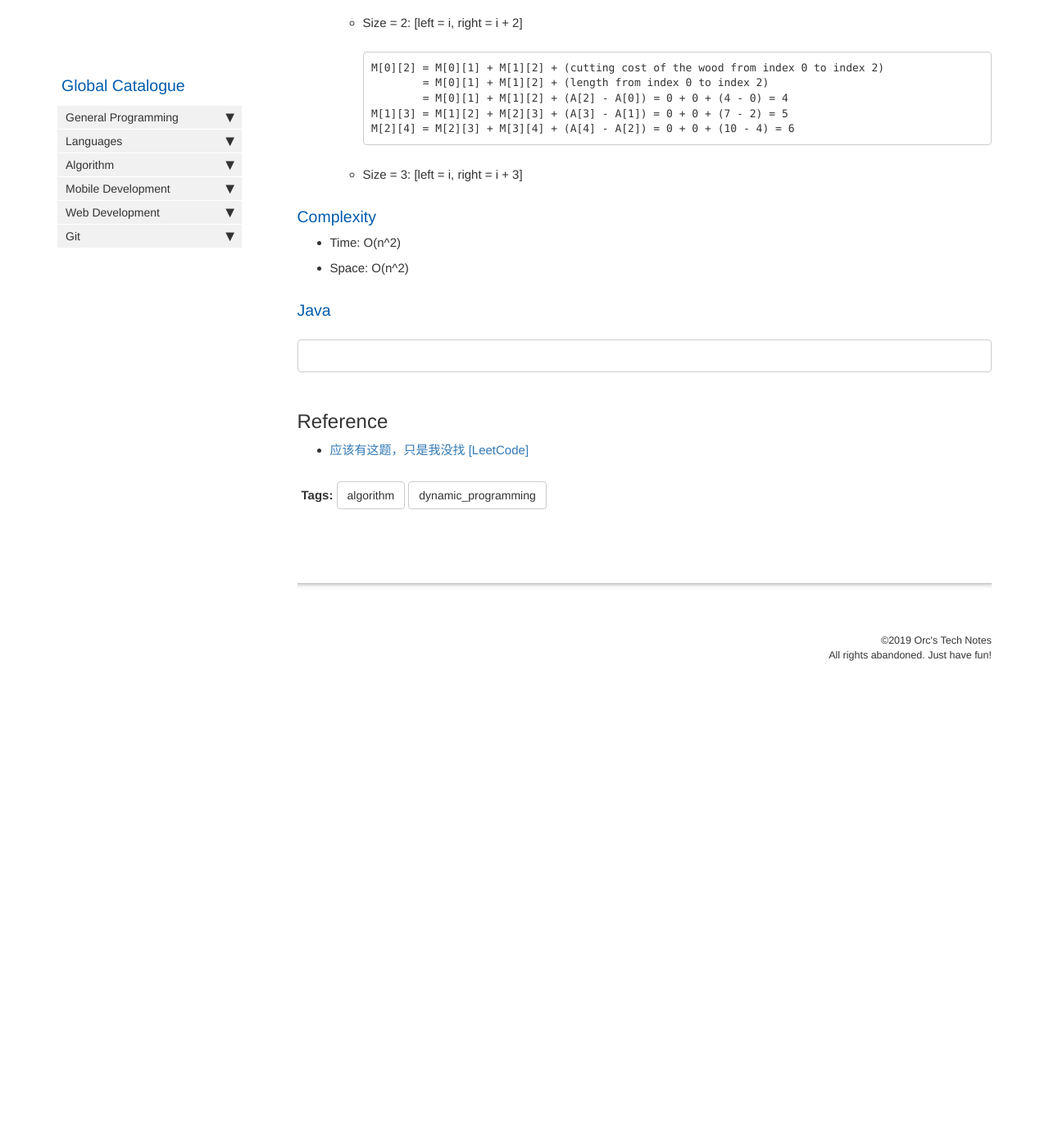
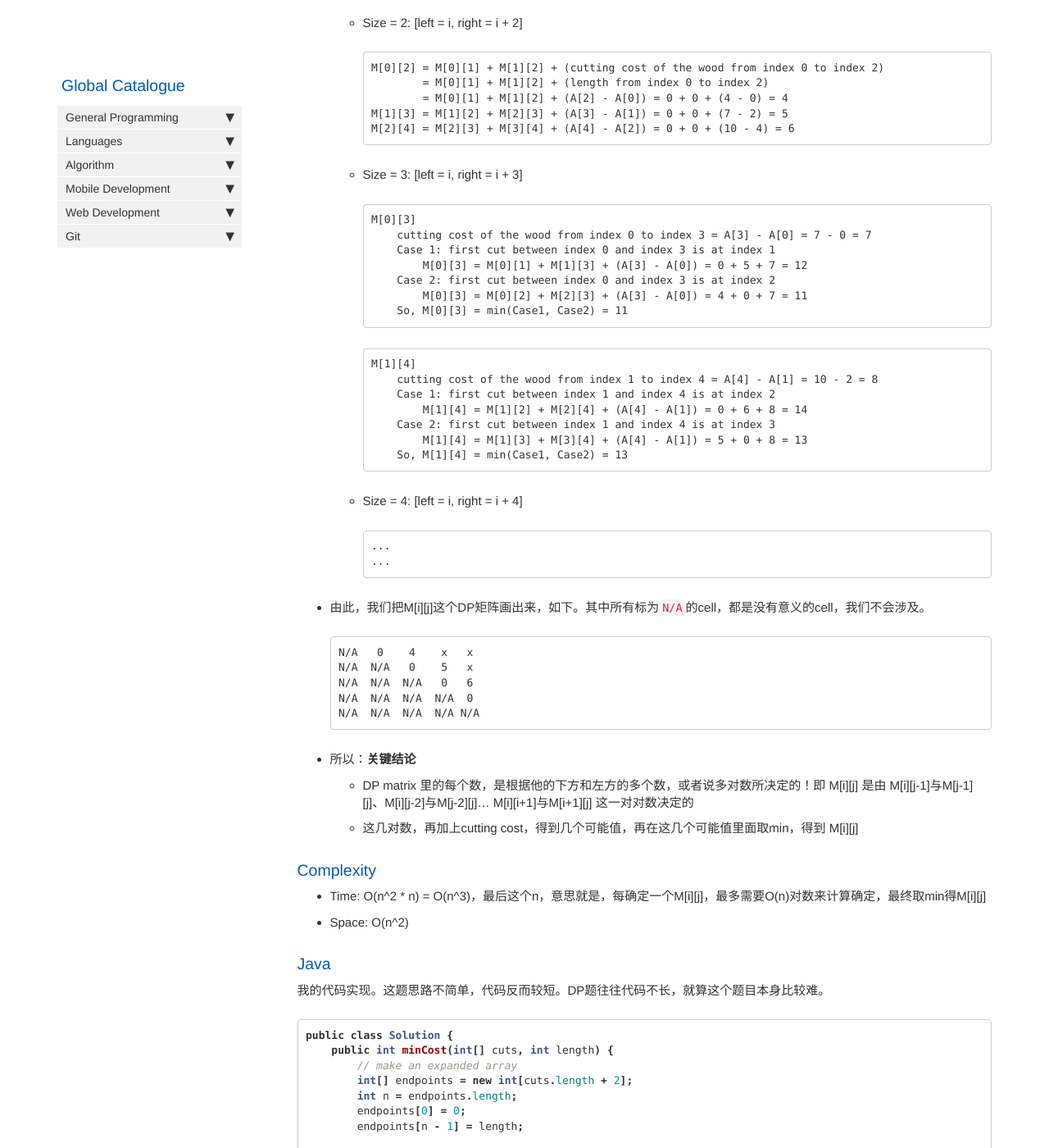
Before and after one commit to HungryOrc/hungryorc.github.io, a Jekyll site: the page built from pages/algorithm/algorithm_cutWood_cuttingCostRelatedToLength.md, in a window 1280 px wide and 1400 px high, scrolled down 939 px. Shown: the whole window at 82% size. Built offline with Jekyll 4.4.1, drawn with Linux system fonts in a browser that asks for light colours; nearby versions of some CDN libraries; comment, search, counter and statistics services are not loaded; before the commit the page ends 1798 px from its top, so only the background shows below that; some of the changed text lies outside the part shown.

Commit message:
Update algorithm_cutWood_cuttingCostRelatedToLength.md

````diff
--- a/pages/algorithm/algorithm_cutWood_cuttingCostRelatedToLength.md
+++ b/pages/algorithm/algorithm_cutWood_cuttingCostRelatedToLength.md
@@ -54,17 +54,88 @@ So for this example, the sulution we are looking for is `M[0][4]`
     M[2][4] = M[2][3] + M[3][4] + (A[4] - A[2]) = 0 + 0 + (10 - 4) = 6
     ```
   * Size = 3: [left = i, right = i + 3]
+    ```
+    M[0][3]
+        cutting cost of the wood from index 0 to index 3 = A[3] - A[0] = 7 - 0 = 7
+        Case 1: first cut between index 0 and index 3 is at index 1
+            M[0][3] = M[0][1] + M[1][3] + (A[3] - A[0]) = 0 + 5 + 7 = 12
+        Case 2: first cut between index 0 and index 3 is at index 2
+            M[0][3] = M[0][2] + M[2][3] + (A[3] - A[0]) = 4 + 0 + 7 = 11
+        So, M[0][3] = min(Case1, Case2) = 11
+    ```
+    ```
+    M[1][4]
+        cutting cost of the wood from index 1 to index 4 = A[4] - A[1] = 10 - 2 = 8
+        Case 1: first cut between index 1 and index 4 is at index 2
+            M[1][4] = M[1][2] + M[2][4] + (A[4] - A[1]) = 0 + 6 + 8 = 14
+        Case 2: first cut between index 1 and index 4 is at index 3
+            M[1][4] = M[1][3] + M[3][4] + (A[4] - A[1]) = 5 + 0 + 8 = 13
+        So, M[1][4] = min(Case1, Case2) = 13
+    ```
+  * Size = 4: [left = i, right = i + 4]
+    ```
+    ...
+    ...
+    ```
 
+* 由此，我们把M[i][j]这个DP矩阵画出来，如下。其中所有标为`N/A`的cell，都是没有意义的cell，我们不会涉及。
+  ```
+  N/A   0    4    x   x
+  N/A  N/A   0    5   x
+  N/A  N/A  N/A   0   6
+  N/A  N/A  N/A  N/A  0
+  N/A  N/A  N/A  N/A N/A
+  ```
 
-
+* 所以：**关键结论**
+  * DP matrix 里的每个数，是根据他的下方和左方的多个数，或者说多对数所决定的！即 M[i][j] 是由 M[i][j-1]与M[j-1][j]、M[i][j-2]与M[j-2][j]... M[i][i+1]与M[i+1][j] 这一对对数决定的
+  * 这几对数，再加上cutting cost，得到几个可能值，再在这几个可能值里面取min，得到 M[i][j]
 
 ### Complexity
-* Time: O(n^2)
+* Time: O(n^2 * n) = O(n^3)，最后这个n，意思就是，每确定一个M[i][j]，最多需要O(n)对数来计算确定，最终取min得M[i][j]
 * Space: O(n^2)
 
 ### Java
+我的代码实现。这题思路不简单，代码反而较短。DP题往往代码不长，就算这个题目本身比较难。
 ```java
+public class Solution {
+    public int minCost(int[] cuts, int length) {
+        // make an expanded array
+        int[] endpoints = new int[cuts.length + 2];
+        int n = endpoints.length;
+        endpoints[0] = 0;
+        endpoints[n - 1] = length;
 
+        for (int i = 1; i < n - 1; i++) {
+            endpoints[i] = cuts[i - 1];
+        }
+
+        // DP Matrix
+        int[][] M = new int[n][n];
+
+        // 边界条件，this is when the size of the wood sections are 1
+        // 这里就是填入斜对角线的一串0
+        for (int i = 0; i < n - 1; i++) {
+            M[i][i + 1] = 0;
+        }
+
+        // 填入右上方的其他cells的值
+        for (int startCol = 2; startCol < n; startCol++) {
+            for(int col = startCol, row = 0; col < n; col++, row ++) {
+
+                M[row][col] = Integer.MAX_VALUE;
+                int cuttingCost = endpoints[col] - endpoints[row];
+
+                for (int mid = row + 1; mid <= col - 1; mid++) {
+                    int curCost = M[row][mid] + M[mid][col] + cuttingCost;
+                    M[row][col] = Math.min(curCost, M[row][col]);
+                }
+            }
+        }
+
+        return M[0][n - 1];
+    }
+}
 ```
 
 ## Reference
````
